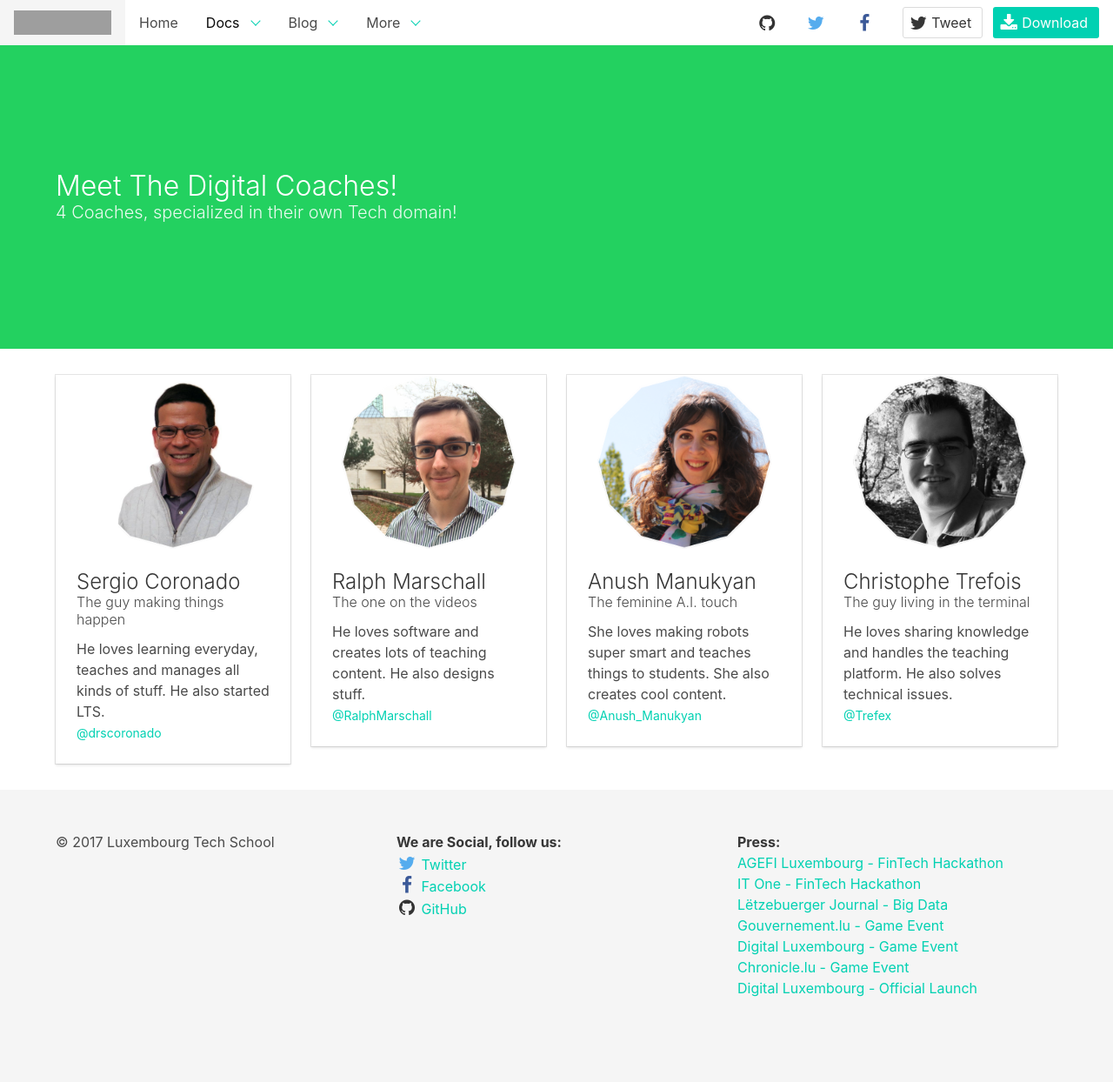
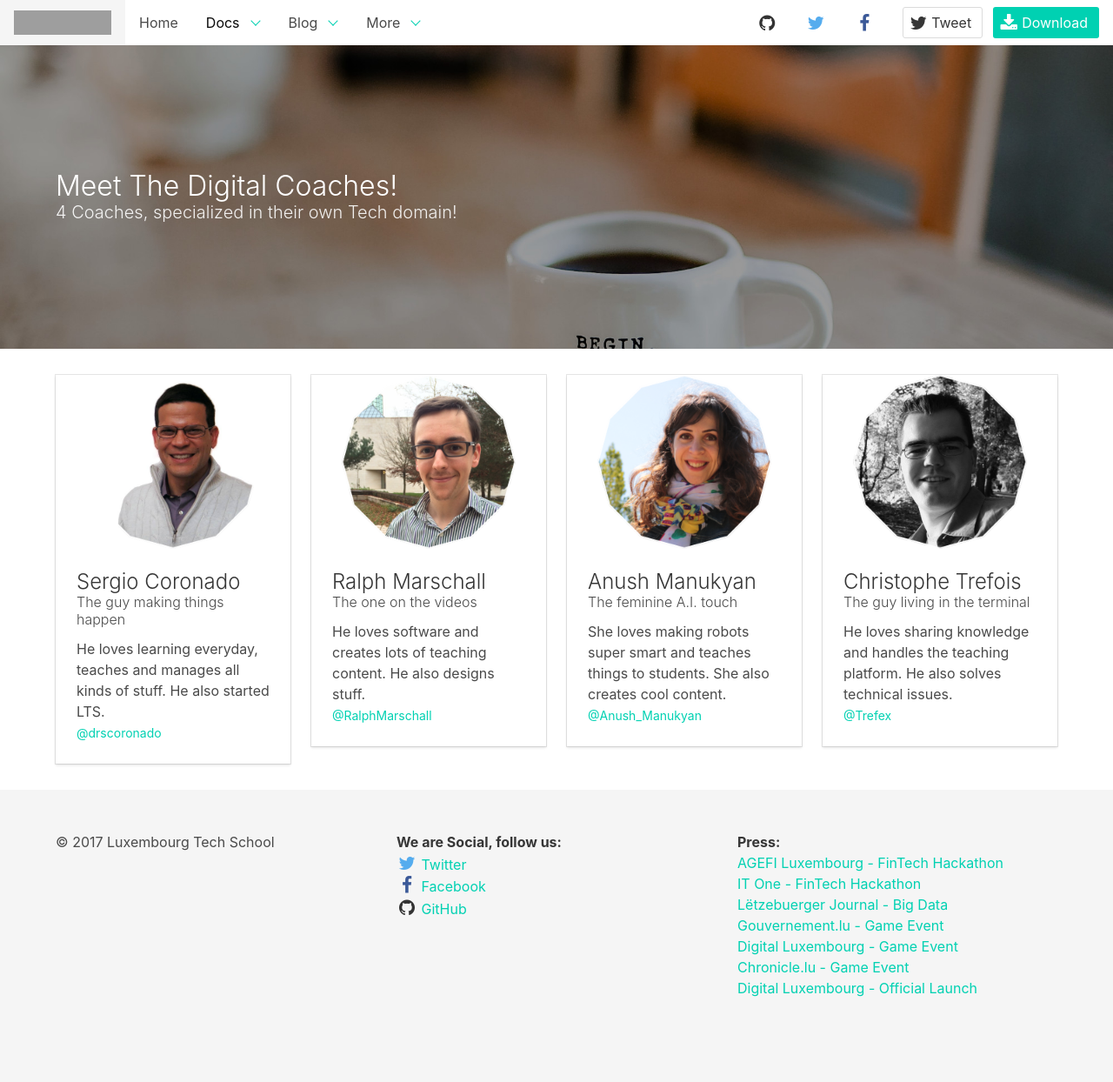
Before and after one commit to LuxembourgTechSchool/luxembourgtechschool.github.io, a Jekyll site: the page built from team/index.html, in a window 1280 px wide. Shown: the whole page at 87% size. Built offline with Jekyll 4.4.1, drawn with Linux system fonts in a browser that asks for light colours; grey boxes are pictures that could not be loaded.

Commit message:
Fix team page

```diff
--- a/_sass/_custom_layout_v2.scss
+++ b/_sass/_custom_layout_v2.scss
@@ -22,6 +22,26 @@
         color: white;
     }
 
+}
+
+/**
+ * Backgrounds
+ */
+
+.bg-team {
+    background: url(/images/bg_team.jpg);
+    background-position: center center;
+    background-repeat:  no-repeat;
+    //background-attachment: fixed;
+    background-size:  cover;
+}
+
+.bg-contact {
+    background: url(/images/bg_contact.jpg);
+    background-position: center center;
+    background-repeat:  no-repeat;
+    //background-attachment: fixed;
+    background-size:  cover;
 }
 
 /**
--- a/team/index.html
+++ b/team/index.html
@@ -4,7 +4,7 @@ title: Luxembourg Tech School - Team
 permalink: team
 ---
 
-<section class="hero is-success is-medium">
+<section class="hero is-success is-medium bg-team">
   <div class="hero-body">
     <div class="container">
 
```
